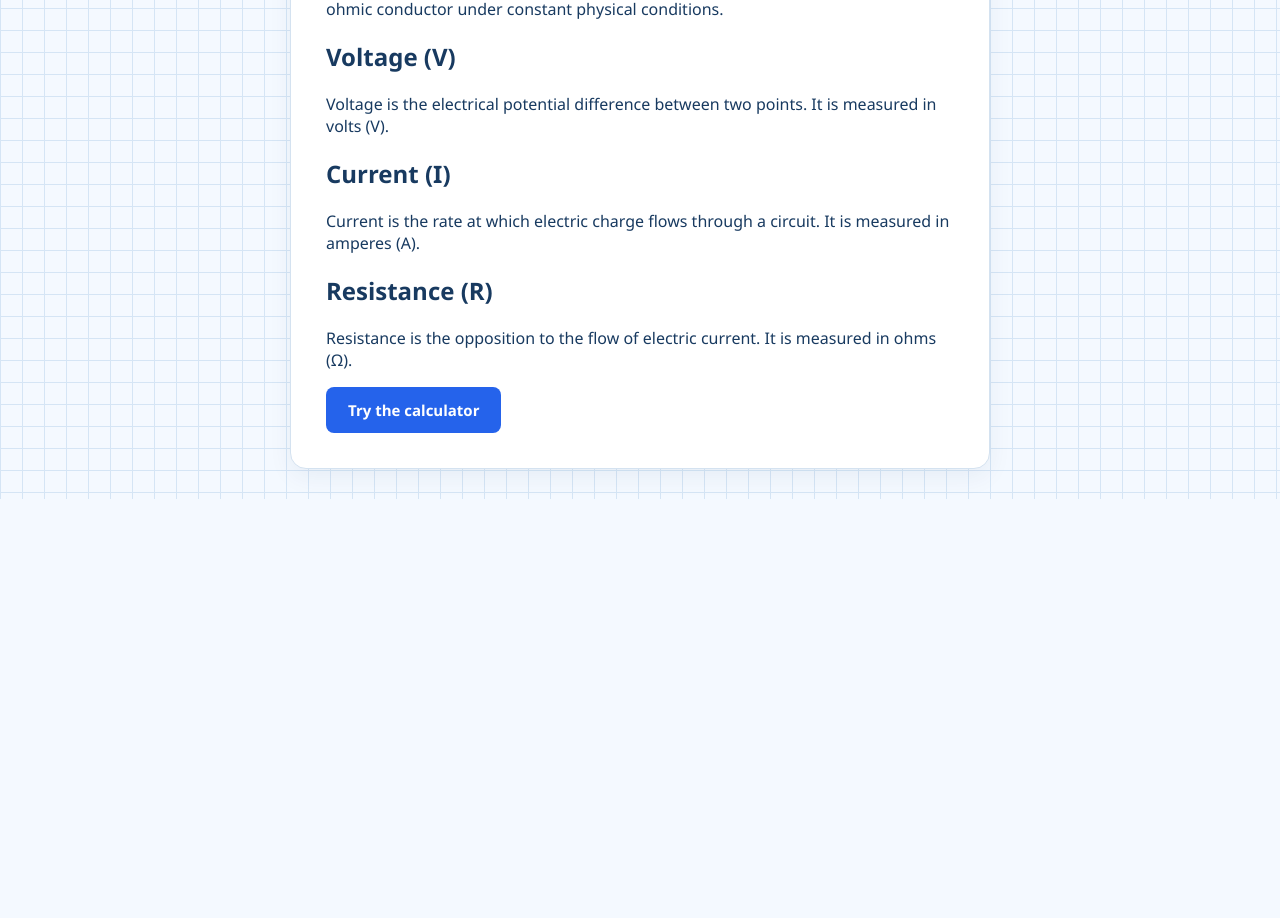
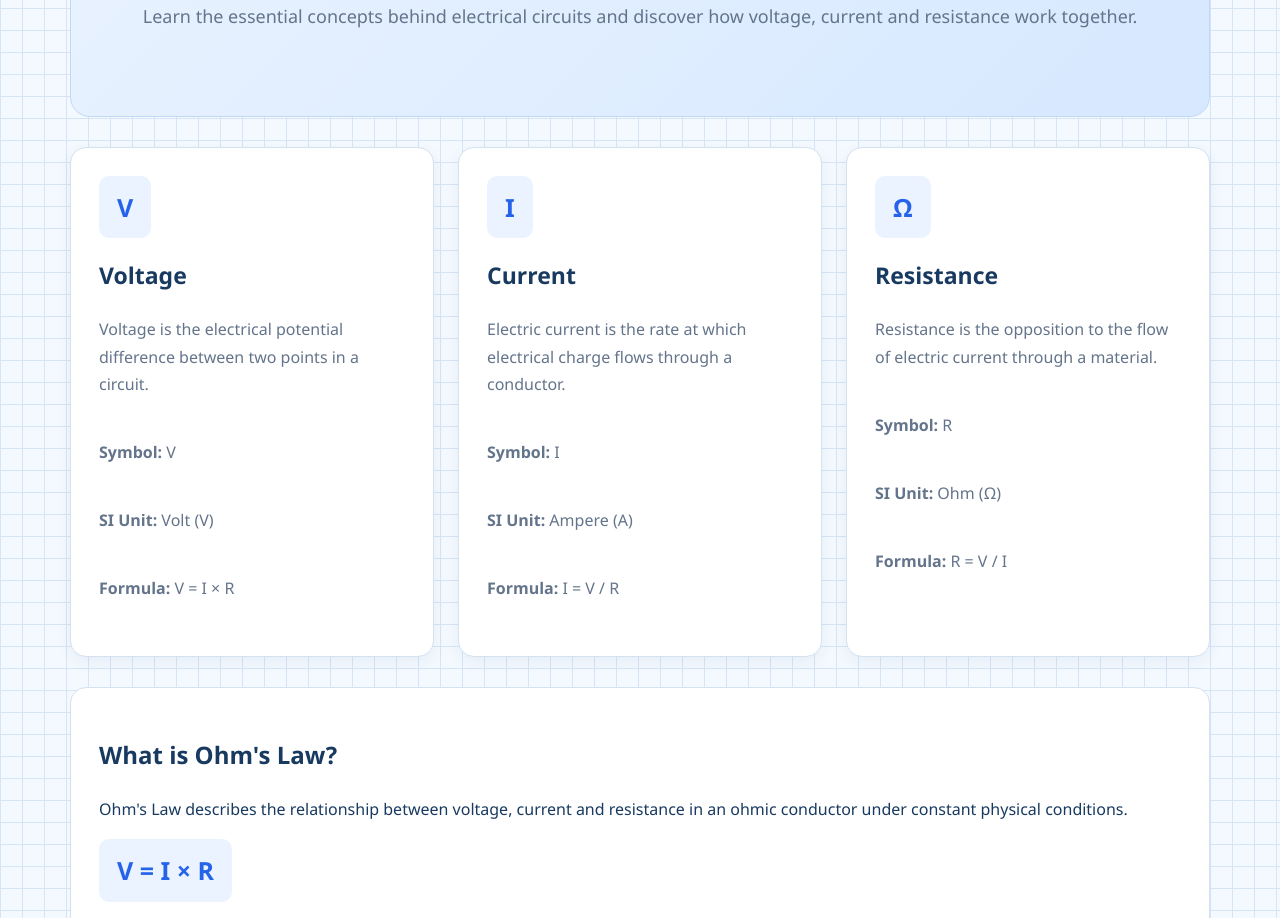
Before and after one commit to KezwuCL/CircuitLab, a plain HTML site: page information.html in a window 1280 px wide. Shown: the part 366-1284 px from the top of the page. Before the commit the page ends 865 px from the top, so only its background shows below. Drawn offline with Linux system fonts and the light colour scheme.

Commit message:
Update information.html

```diff
--- a/information.html
+++ b/information.html
@@ -4,8 +4,8 @@
 <head>
   <meta charset="UTF-8">
   <meta name="viewport" content="width=device-width, initial-scale=1.0">
-  <title>Information | CircuitLab</title>
-  <link rel="stylesheet" href="style.css">
+  <title>CircuitLab | Information</title>
+  <link rel="stylesheet" href="./style.css?v=3">
 </head>
 
 <body>
@@ -17,7 +17,7 @@
       <div class="links">
         <a href="index.html">Home</a>
         <a href="calculator.html">Calculators</a>
-        <a href="information.html">Information</a>
+        <a class="active" href="information.html">Information</a>
         <a href="formulas.html">Formulas</a>
         <a href="about.html">About</a>
       </div>
@@ -28,9 +28,67 @@
     <a href="index.html">Home</a> › Information
   </div>
 
-  <main>
+  <main class="site-main">
 
-    <h1>Electrical Circuit Fundamentals</h1>
+    <section class="hero">
+      <span class="eyebrow">Electrical Engineering · Fundamentals</span>
+
+      <h1>Understanding Electrical Circuits</h1>
+
+      <p class="intro">
+        Learn the essential concepts behind electrical circuits
+        and discover how voltage, current and resistance
+        work together.
+      </p>
+    </section>
+
+    <section class="tiles">
+
+      <article>
+        <div class="symbol">V</div>
+        <h2>Voltage</h2>
+
+        <p>
+          Voltage is the electrical potential difference
+          between two points in a circuit.
+        </p>
+
+        <p><strong>Symbol:</strong> V</p>
+        <p><strong>SI Unit:</strong> Volt (V)</p>
+        <p><strong>Formula:</strong> V = I × R</p>
+      </article>
+
+      <article>
+        <div class="symbol">I</div>
+        <h2>Current</h2>
+
+        <p>
+          Electric current is the rate at which
+          electrical charge flows through a conductor.
+        </p>
+
+        <p><strong>Symbol:</strong> I</p>
+        <p><strong>SI Unit:</strong> Ampere (A)</p>
+        <p><strong>Formula:</strong> I = V / R</p>
+      </article>
+
+      <article>
+        <div class="symbol">Ω</div>
+        <h2>Resistance</h2>
+
+        <p>
+          Resistance is the opposition to the flow
+          of electric current through a material.
+        </p>
+
+        <p><strong>Symbol:</strong> R</p>
+        <p><strong>SI Unit:</strong> Ohm (Ω)</p>
+        <p><strong>Formula:</strong> R = V / I</p>
+      </article>
+
+    </section>
+
+    <article style="margin-top: 30px;">
 
       <h2>What is Ohm's Law?</h2>
 
@@ -40,33 +98,30 @@
         conductor under constant physical conditions.
       </p>
 
-    <h2>Voltage (V)</h2>
+      <div class="symbol">V = I × R</div>
+
+      <h3>Example</h3>
 
       <p>
-      Voltage is the electrical potential difference
-      between two points. It is measured in volts (V).
+        A circuit has a resistance of 5 Ω and
+        a current of 2 A.
       </p>
 
-    <h2>Current (I)</h2>
-
-    <p>
-      Current is the rate at which electric charge
-      flows through a circuit. It is measured in
-      amperes (A).
-    </p>
-
-    <h2>Resistance (R)</h2>
-
-    <p>
-      Resistance is the opposition to the flow of
-      electric current. It is measured in ohms (Ω).
-    </p>
+      <p>V = I × R</p>
+      <p>V = 2 × 5</p>
+      <p><strong>V = 10 V</strong></p>
 
       <a class="action" href="calculator.html">
-      Try the calculator
+        Try the calculator →
       </a>
+
+    </article>
 
   </main>
 
+  <footer>
+    CircuitLab · Electrical Engineering Learning Project
+  </footer>
+
 </body>
 </html>
```
Lines whose indentation alone changed are shown as unchanged.
